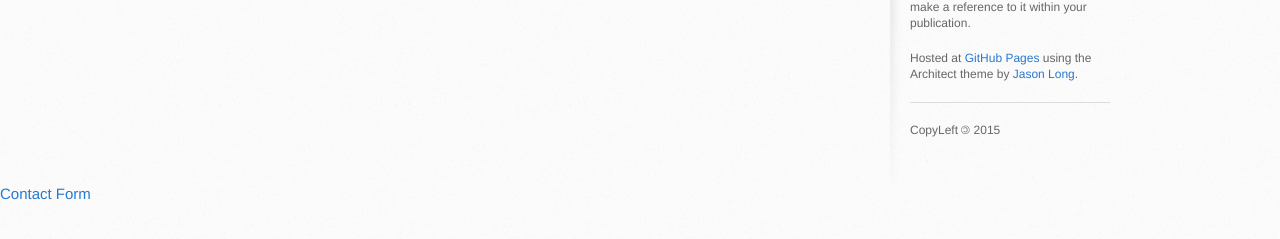
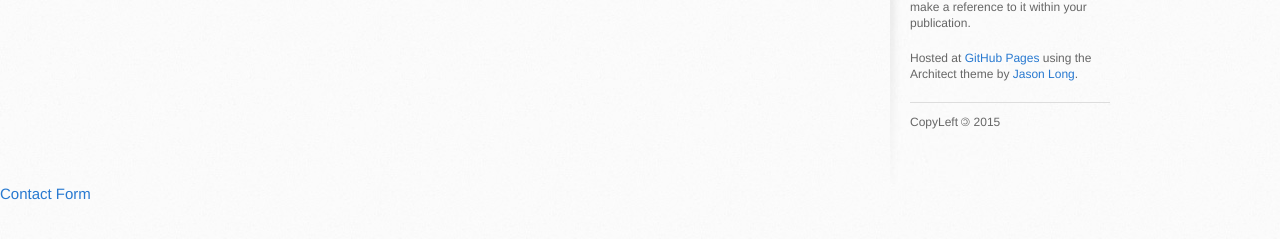
Before and after one commit to mabrizio/mabrizio.github.io, a Jekyll site: the page built from index.html, in a window 1280 px wide. Shown: the part 573-812 px from the top of the page. Built offline with Jekyll 4.4.1, drawn with Linux system fonts in a browser that asks for light colours.

Commit message:
Removing '</p>'element

```diff
--- a/_layouts/default.html
+++ b/_layouts/default.html
@@ -38,7 +38,7 @@
             <hr />
             <p>Please be kind: if you're using any content from my website, please make a reference to it within your publication.<p>
             <p>Hosted at <a href="https://pages.github.com">GitHub Pages</a> using the Architect theme by <a href="https://twitter.com/jasonlong">Jason Long</a>.</p> <hr />
-            <p></p>CopyLeft <span class="copy-left">&copy;</span> {{ site.time | date: '%Y' }}</p>
+            <p>CopyLeft <span class="copy-left">&copy;</span> {{ site.time | date: '%Y' }}</p>
         </aside>
       </div>
     </div>
```
